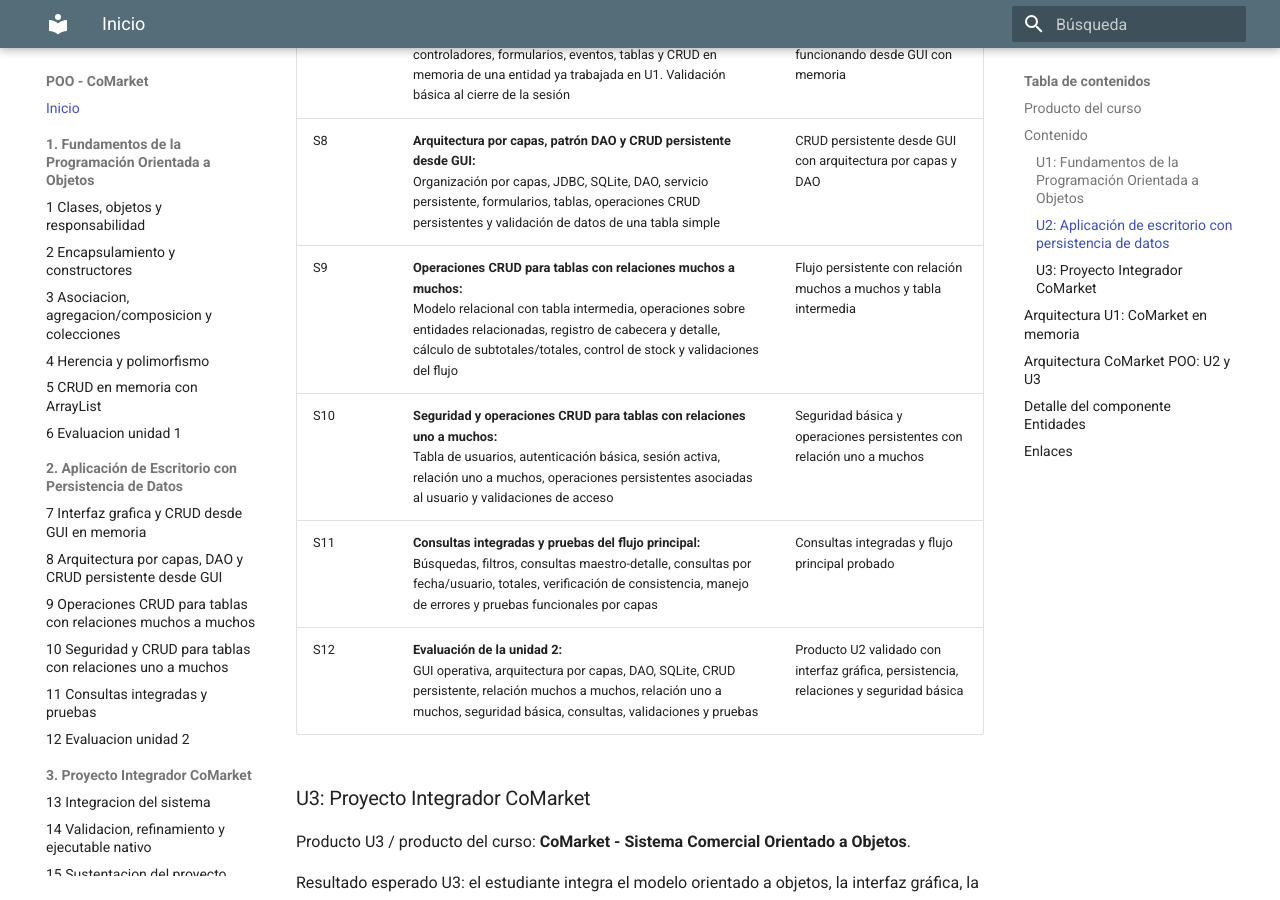
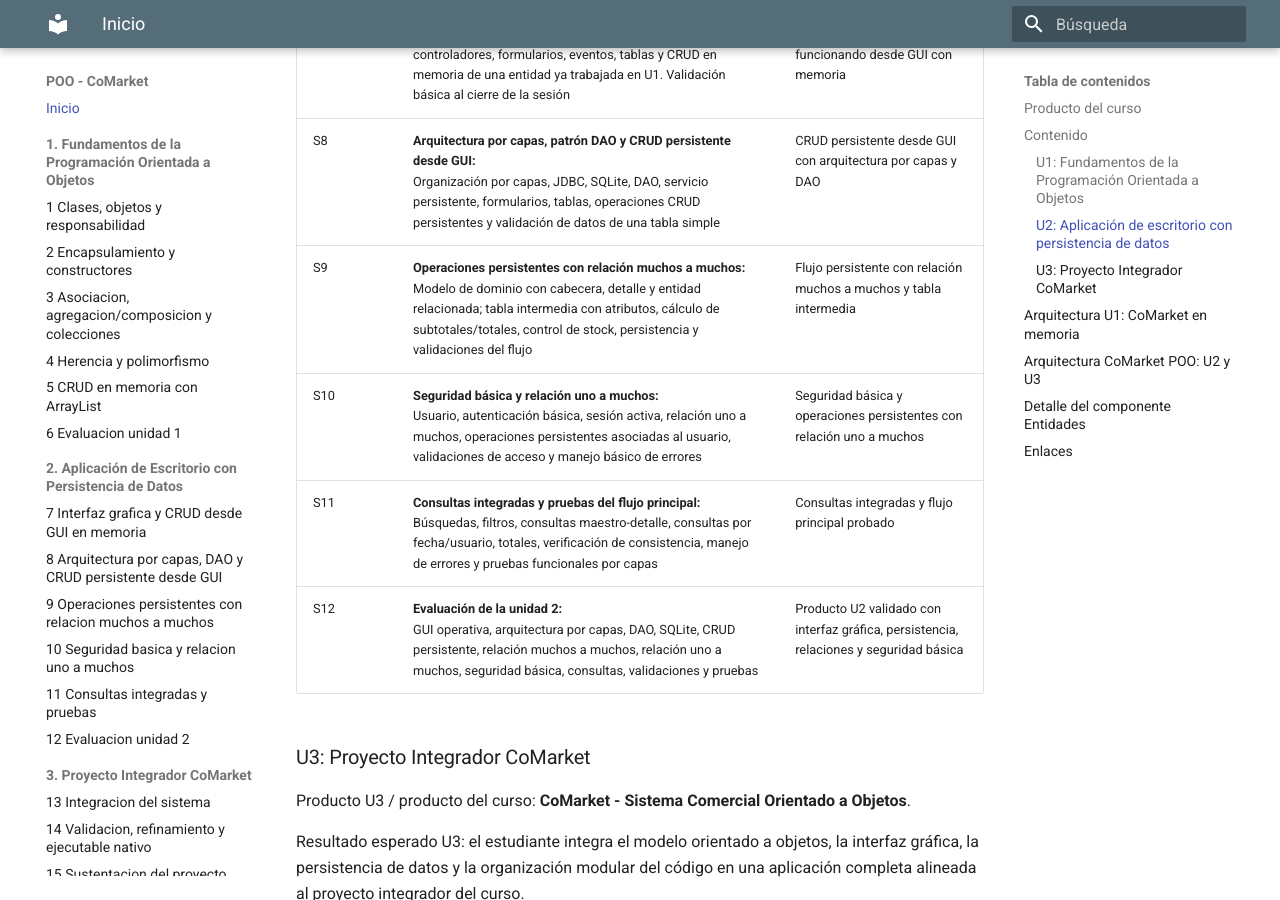
Before and after one commit to 262poo/comarket, an MkDocs documentation site: the page built from docs/index.md, in a window 1280 px wide and 900 px high, scrolled down 2233 px. Built offline with MkDocs 1.6.1 and Material for MkDocs 9.7.7, drawn with Linux system fonts in a browser that asks for light colours; some of the changed text lies outside the part shown.

Commit message:
first commit

```diff
--- a/docs/index.md
+++ b/docs/index.md
@@ -45,8 +45,8 @@
 |---|---|---|
 | S7 | **Interfaz gráfica y CRUD desde GUI en memoria:**<br>Aplicación de escritorio con JavaFX, FXML, Scene Builder, controladores, formularios, eventos, tablas y CRUD en memoria de una entidad ya trabajada en U1. Validación básica al cierre de la sesión | Flujo Vista-Controlador-Servicio-Entidades funcionando desde GUI con memoria |
 | S8 | **Arquitectura por capas, patrón DAO y CRUD persistente desde GUI:**<br>Organización por capas, JDBC, SQLite, DAO, servicio persistente, formularios, tablas, operaciones CRUD persistentes y validación de datos de una tabla simple | CRUD persistente desde GUI con arquitectura por capas y DAO |
-| S9 | **Operaciones CRUD para tablas con relaciones muchos a muchos:**<br>Modelo relacional con tabla intermedia, operaciones sobre entidades relacionadas, registro de cabecera y detalle, cálculo de subtotales/totales, control de stock y validaciones del flujo | Flujo persistente con relación muchos a muchos y tabla intermedia |
-| S10 | **Seguridad y operaciones CRUD para tablas con relaciones uno a muchos:**<br>Tabla de usuarios, autenticación básica, sesión activa, relación uno a muchos, operaciones persistentes asociadas al usuario y validaciones de acceso | Seguridad básica y operaciones persistentes con relación uno a muchos |
+| S9 | **Operaciones persistentes con relación muchos a muchos:**<br>Modelo de dominio con cabecera, detalle y entidad relacionada; tabla intermedia con atributos, cálculo de subtotales/totales, control de stock, persistencia y validaciones del flujo | Flujo persistente con relación muchos a muchos y tabla intermedia |
+| S10 | **Seguridad básica y relación uno a muchos:**<br>Usuario, autenticación básica, sesión activa, relación uno a muchos, operaciones persistentes asociadas al usuario, validaciones de acceso y manejo básico de errores | Seguridad básica y operaciones persistentes con relación uno a muchos |
 | S11 | **Consultas integradas y pruebas del flujo principal:**<br>Búsquedas, filtros, consultas maestro-detalle, consultas por fecha/usuario, totales, verificación de consistencia, manejo de errores y pruebas funcionales por capas | Consultas integradas y flujo principal probado |
 | S12 | **Evaluación de la unidad 2:**<br>GUI operativa, arquitectura por capas, DAO, SQLite, CRUD persistente, relación muchos a muchos, relación uno a muchos, seguridad básica, consultas, validaciones y pruebas | Producto U2 validado con interfaz gráfica, persistencia, relaciones y seguridad básica |
 
@@ -242,8 +242,8 @@
 - [S6: Evaluacion unidad 1](S06_Evaluacion_Unidad_1.md)
 - [S7: Interfaz grafica y CRUD desde GUI en memoria](S07_GUI_CRUD_Memoria.md)
 - [S8: Arquitectura por capas, DAO y CRUD persistente desde GUI](S08_Arquitectura_DAO_CRUD_Persistente.md)
-- [S9: Operaciones CRUD para tablas con relaciones muchos a muchos](S09_CRUD_Relaciones_Muchos_Muchos.md)
-- [S10: Seguridad y CRUD para tablas con relaciones uno a muchos](S10_Seguridad_CRUD_Uno_Muchos.md)
+- [S9: Operaciones persistentes con relación muchos a muchos](S09_Operaciones_Persistentes_Muchos_Muchos.md)
+- [S10: Seguridad básica y relación uno a muchos](S10_Seguridad_Relacion_Uno_Muchos.md)
 - [S11: Consultas integradas y pruebas](S11_Consultas_Integradas_Pruebas.md)
 - [S12: Evaluacion unidad 2](S12_Evaluacion_Unidad_2.md)
 - [S13: Integracion del sistema](S13_Proyecto_Integrador_Ensamblaje.md)
--- a/mkdocs.yml
+++ b/mkdocs.yml
@@ -54,8 +54,8 @@
   - 2. Aplicación de Escritorio con Persistencia de Datos:
     - 7 Interfaz grafica y CRUD desde GUI en memoria: S07_GUI_CRUD_Memoria.md
     - 8 Arquitectura por capas, DAO y CRUD persistente desde GUI: S08_Arquitectura_DAO_CRUD_Persistente.md
-    - 9 Operaciones CRUD para tablas con relaciones muchos a muchos: S09_CRUD_Relaciones_Muchos_Muchos.md
-    - 10 Seguridad y CRUD para tablas con relaciones uno a muchos: S10_Seguridad_CRUD_Uno_Muchos.md
+    - 9 Operaciones persistentes con relacion muchos a muchos: S09_Operaciones_Persistentes_Muchos_Muchos.md
+    - 10 Seguridad basica y relacion uno a muchos: S10_Seguridad_Relacion_Uno_Muchos.md
     - 11 Consultas integradas y pruebas: S11_Consultas_Integradas_Pruebas.md
     - 12 Evaluacion unidad 2: S12_Evaluacion_Unidad_2.md
   - 3. Proyecto Integrador CoMarket:
```
Also changed, not shown: docs/S09_Operaciones_Persistentes_Muchos_Muchos.md (renamed from docs/S09_CRUD_Relaciones_Muchos_Muchos.md), docs/S10_Seguridad_Relacion_Uno_Muchos.md (renamed from docs/S10_Seguridad_CRUD_Uno_Muchos.md).
